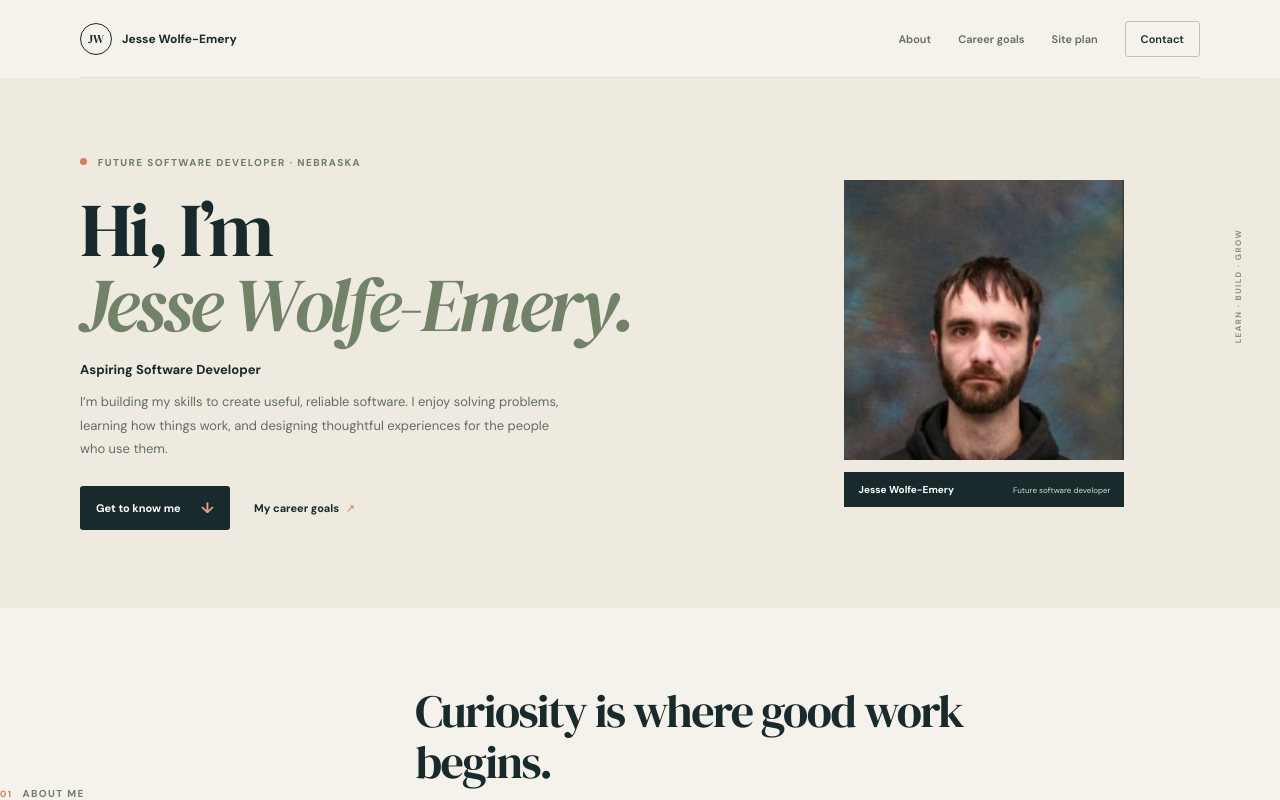
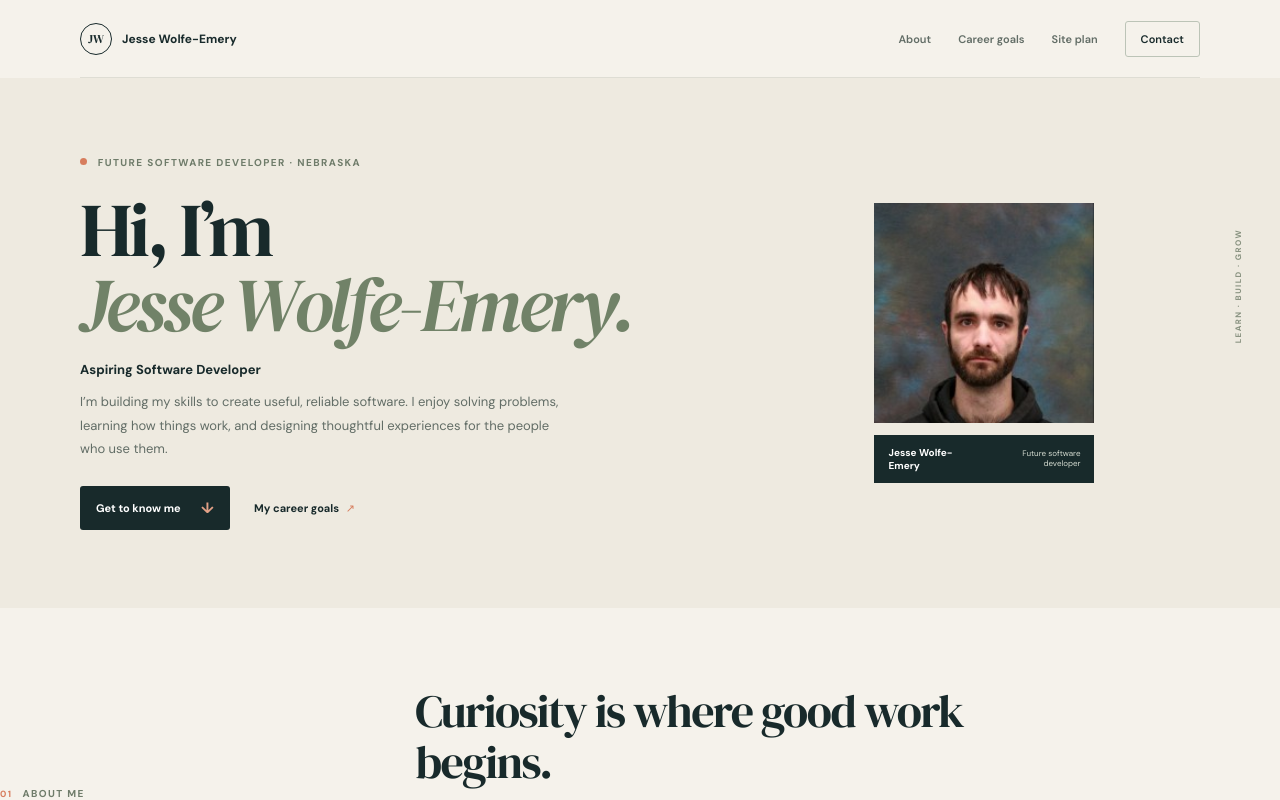
Before and after one commit to Praetorian0420/wolfe-emery_jesse_portfolio, a Vue app: page / in a window 1280 px wide. Shown: the top 800 px of the page. Built offline with nearby package versions, Linux system fonts and the light colour scheme.

Commit message:
style: adjust portfolio portrait width for improved layout

```diff
--- a/src/App.vue
+++ b/src/App.vue
@@ -1313,7 +1313,7 @@ h1 span {
 }
 .portfolio-portrait {
   position: relative;
-  width: min(100%, 280px);
+  width: min(100%, 220px);
   justify-self: center;
   margin: 0;
   padding: 0;
```
